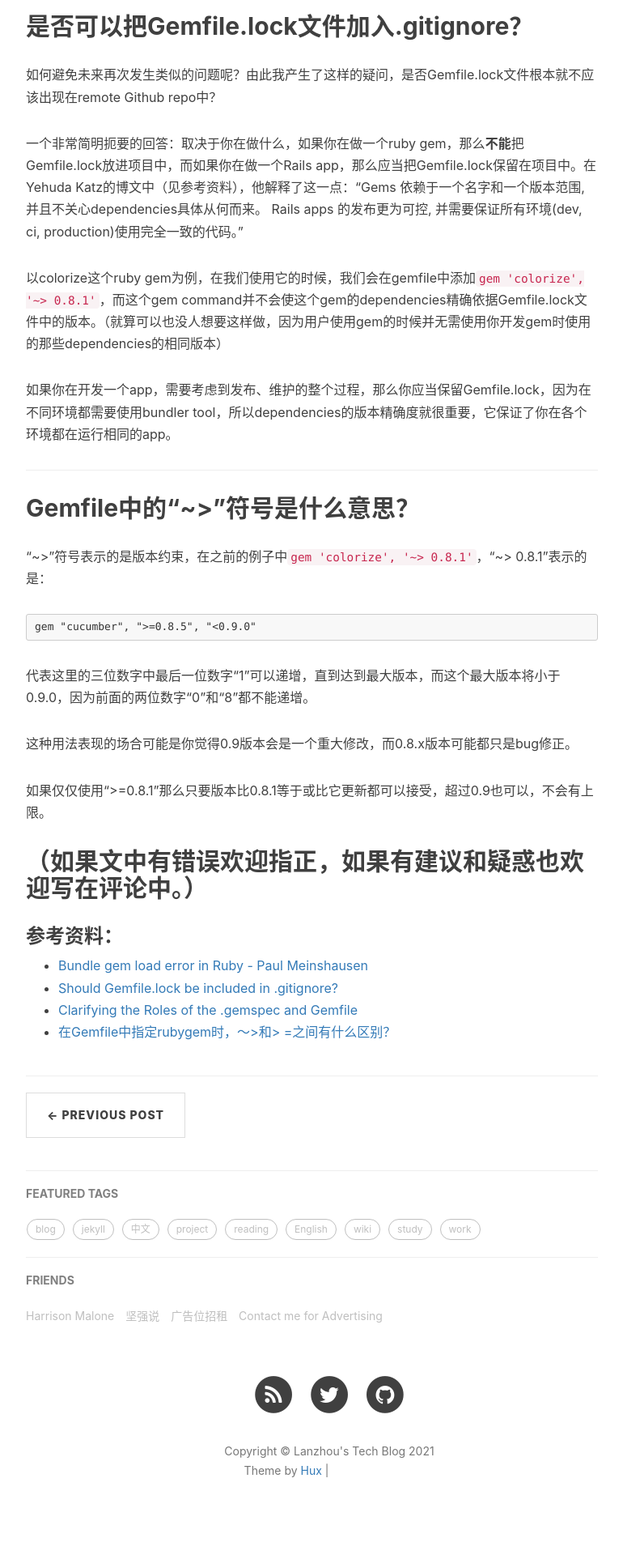
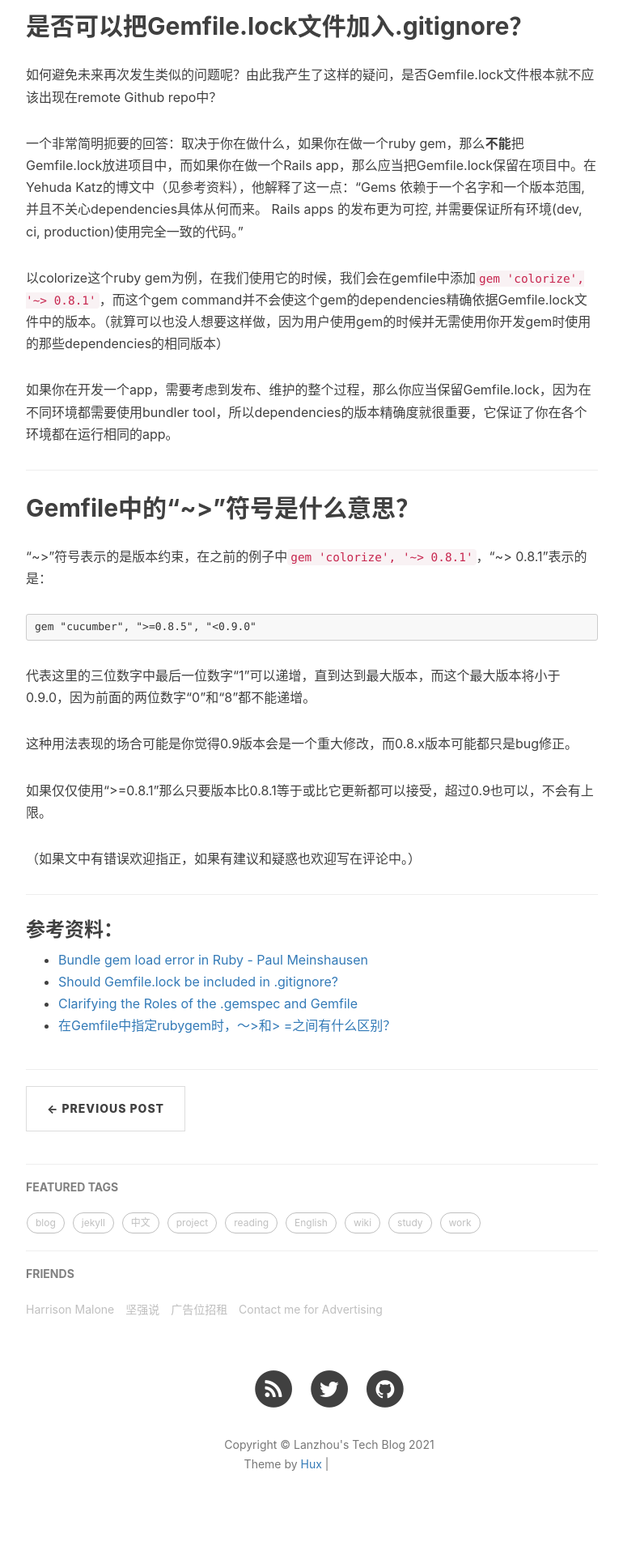
Before and after one commit to Lanzhou-J/Lanzhou-J.github.io, a Jekyll site: the page built from _posts/2021-07-16-Blog-Debug-Ruby-Gems.md, in a window 1280 px wide. Shown: the part 1651-3571 px from the top of the page at 81% size, without its empty margins (233-1003 px from the left). Built offline with Jekyll 4.4.1, drawn with Linux system fonts in a browser that asks for light colours; nearby versions of some CDN libraries; comment, search, counter and statistics services are not loaded; grey boxes are pictures that could not be loaded.

Commit message:
modify markdown format

```diff
--- a/_posts/2021-07-16-Blog-Debug-Ruby-Gems.md
+++ b/_posts/2021-07-16-Blog-Debug-Ruby-Gems.md
@@ -66,8 +66,8 @@ gem "cucumber", ">=0.8.5", "<0.9.0"
 
 如果仅仅使用“>=0.8.1”那么只要版本比0.8.1等于或比它更新都可以接受，超过0.9也可以，不会有上限。
 
+（如果文中有错误欢迎指正，如果有建议和疑惑也欢迎写在评论中。）
 
-（如果文中有错误欢迎指正，如果有建议和疑惑也欢迎写在评论中。）
 ---
 ### 参考资料：
    - [Bundle gem load error in Ruby - Paul Meinshausen](https://stackoverflow.com/a/61627799/12346593)
```
